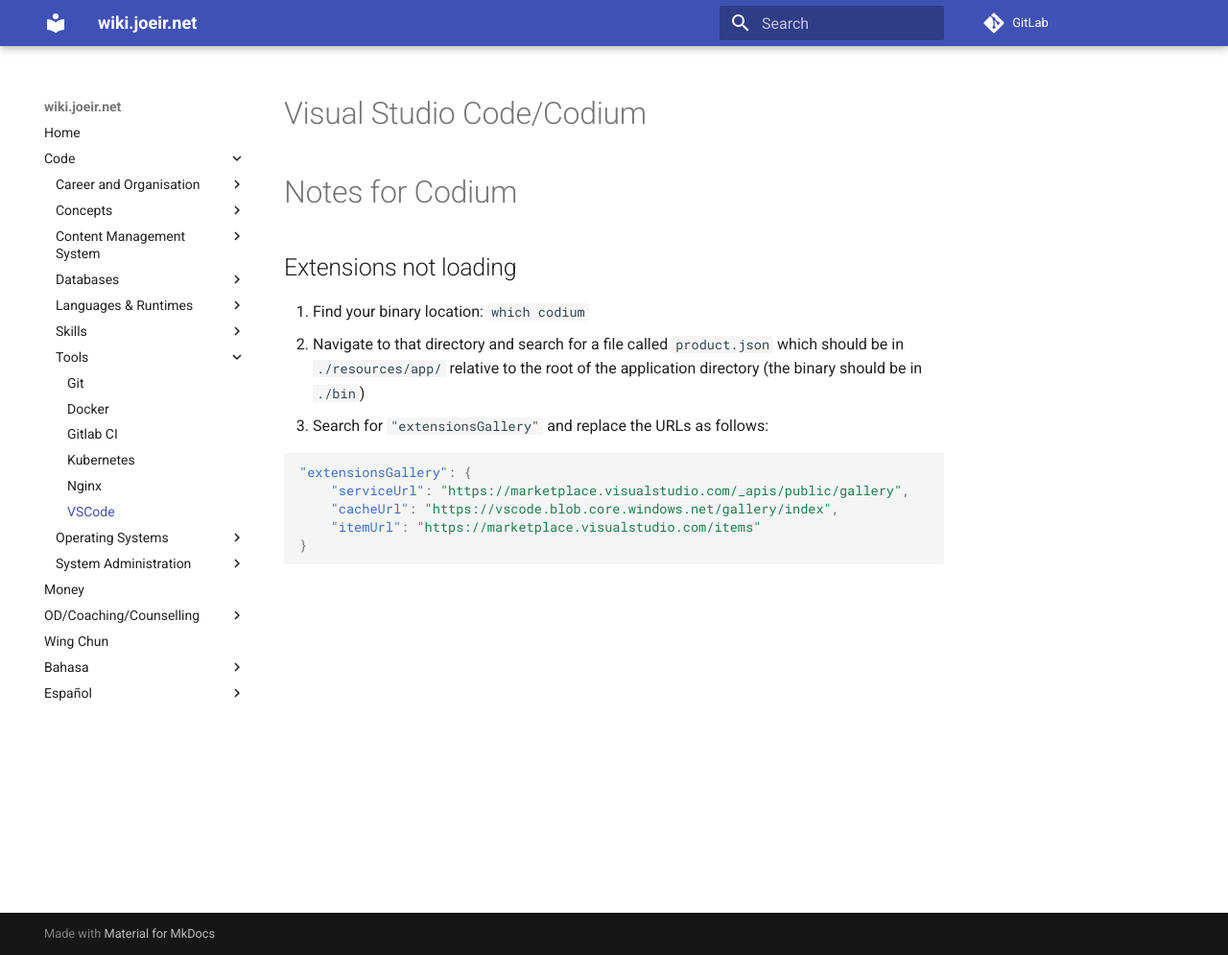
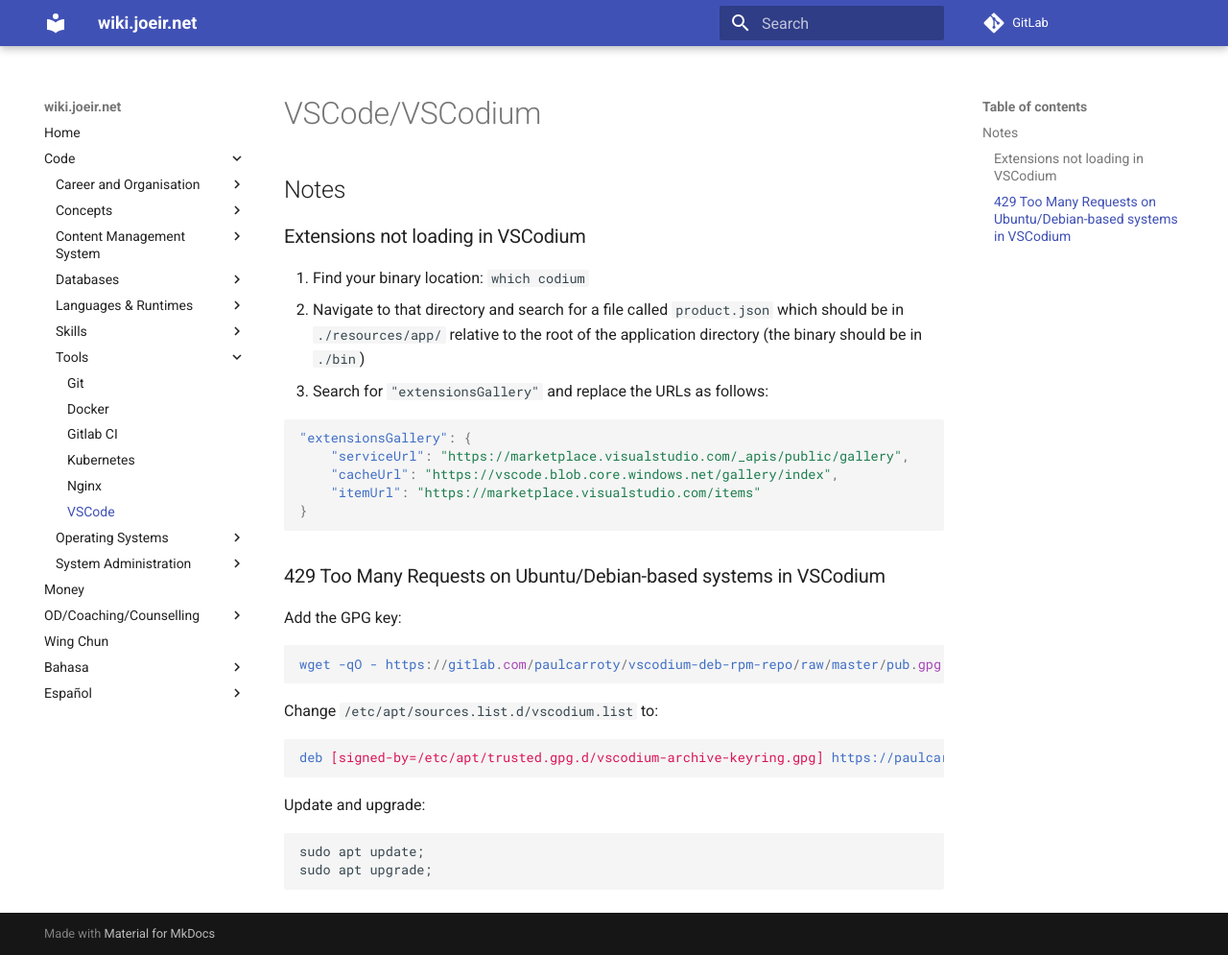
Before and after one commit to zephinzer/wiki.joeir.net, an MkDocs documentation site: the page built from docs/vscode.md, in a window 1280 px wide and 995 px high. Shown: the whole window at 96% size. Built offline with MkDocs 1.6.1 and Material for MkDocs 9.7.7, drawn with Linux system fonts in a browser that asks for light colours; comment, search, counter and statistics services are not loaded.

Commit message:
added 429 resolution for vscodium

````diff
--- a/docs/vscode.md
+++ b/docs/vscode.md
@@ -1,9 +1,8 @@
-# Visual Studio Code/Codium
+# VSCode/VSCodium
 
+## Notes
 
-# Notes for Codium
-
-## Extensions not loading
+### Extensions not loading in VSCodium
 
 1. Find your binary location: `which codium`
 2. Navigate to that directory and search for a file called `product.json` which should be in `./resources/app/` relative to the root of the application directory (the binary should be in `./bin`)
@@ -16,3 +15,24 @@
     "itemUrl": "https://marketplace.visualstudio.com/items"
 }
 ```
+
+### 429 Too Many Requests on Ubuntu/Debian-based systems in VSCodium
+
+Add the GPG key:
+
+```
+wget -qO - https://gitlab.com/paulcarroty/vscodium-deb-rpm-repo/raw/master/pub.gpg | gpg --dearmor | sudo dd of=/etc/apt/trusted.gpg.d/vscodium-archive-keyring.gpg;
+```
+
+Change `/etc/apt/sources.list.d/vscodium.list` to:
+
+```
+deb [signed-by=/etc/apt/trusted.gpg.d/vscodium-archive-keyring.gpg] https://paulcarroty.gitlab.io/vscodium-deb-rpm-repo/debs/ vscodium main
+```
+
+Update and upgrade:
+
+```
+sudo apt update;
+sudo apt upgrade;
+```
````
